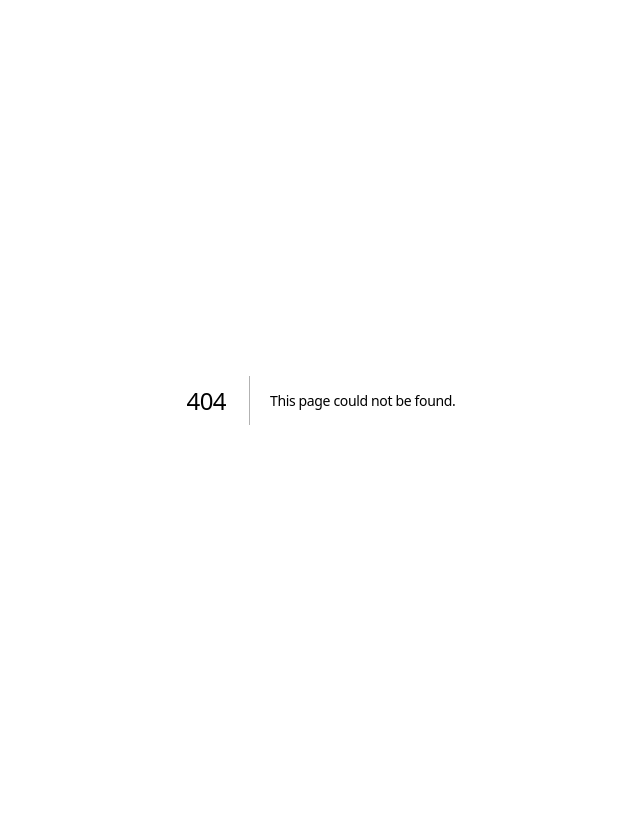
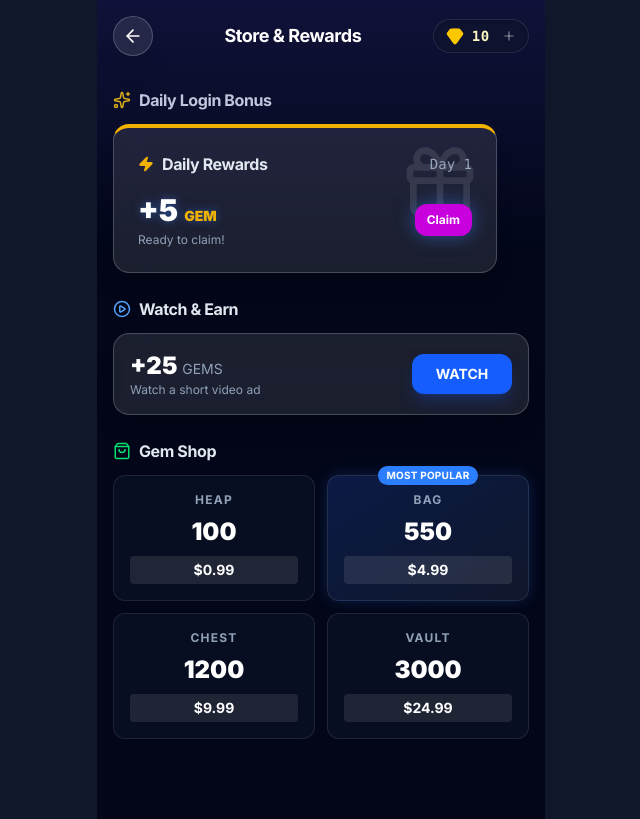
Before and after one commit to Mohit-Aasirwal/titan-arcade, a Next.js app: page /get-gems in a window 1280 px wide. Before the commit this address had no page. Shown: the whole page, without its empty margins (319-959 px from the left). Built offline with nearby package versions, Linux system fonts and the light colour scheme.

Commit message:
feat: get-gems and some type fixes

```diff
--- /dev/null
+++ b/app/get-gems/page.tsx
@@ -0,0 +1,135 @@
+"use client";
+import React, { useState } from 'react';
+import Link from 'next/link';
+import { ArrowLeft, PlayCircle, ShoppingBag, Loader2, Sparkles } from 'lucide-react';
+import { DailyReward } from '@/components/hub/DailyReward';
+import { Button } from '@/components/ui/Button';
+import { usePlayerStore } from '@/store/playerStore';
+import { GemsDisplay } from '@/components/hub/GemsDisplay';
+
+export default function GetGemsPage() {
+  const { gems, addGems } = usePlayerStore();
+  const [isWatchingAd, setIsWatchingAd] = useState(false);
+  const [purchasingBundle, setPurchasingBundle] = useState<string | null>(null);
+
+  const handleWatchAd = () => {
+    setIsWatchingAd(true);
+    // Mock Ad Duration
+    setTimeout(() => {
+        addGems(25);
+        setIsWatchingAd(false);
+        // Optional: Show toast or confetti
+    }, 2000);
+  };
+
+  const handlePurchase = (id: string, amount: number) => {
+    setPurchasingBundle(id);
+    // Mock Purchase Delay
+    setTimeout(() => {
+        addGems(amount);
+        setPurchasingBundle(null);
+        alert(`Successfully purchased ${amount} Gems!`);
+    }, 1000);
+  };
+
+  return (
+    <main className="min-h-screen bg-slate-950 text-white flex flex-col max-w-md mx-auto relative overflow-hidden">
+        {/* Background */}
+        <div className="absolute top-0 inset-x-0 h-64 bg-gradient-to-b from-indigo-900/30 to-transparent pointer-events-none" />
+
+        {/* Header */}
+        <header className="flex items-center justify-between p-4 relative z-10">
+            <Link href="/">
+                <Button variant="glass" size="icon" className="rounded-full">
+                    <ArrowLeft size={20} />
+                </Button>
+            </Link>
+            <h1 className="text-lg font-bold">Store & Rewards</h1>
+            <GemsDisplay amount={gems} />
+        </header>
+
+        <div className="flex-1 overflow-y-auto p-4 space-y-6 pb-20">
+
+            {/* Daily Reward Section */}
+            <section>
+                <div className="flex items-center gap-2 mb-3">
+                     <Sparkles className="text-yellow-400" size={18} />
+                     <h2 className="font-bold text-slate-200">Daily Login Bonus</h2>
+                </div>
+                <DailyReward />
+            </section>
+
+            {/* Watch Ad Section */}
+            <section>
+                <div className="flex items-center gap-2 mb-3">
+                     <PlayCircle className="text-blue-400" size={18} />
+                     <h2 className="font-bold text-slate-200">Watch & Earn</h2>
+                </div>
+
+                <div className="glass-card p-4 flex items-center justify-between group">
+                    <div>
+                        <div className="font-black text-2xl text-white">+25 <span className="text-sm font-normal text-slate-400">GEMS</span></div>
+                        <p className="text-xs text-slate-400">Watch a short video ad</p>
+                    </div>
+                    <Button
+                        onClick={handleWatchAd}
+                        disabled={isWatchingAd}
+                        className="bg-blue-600 hover:bg-blue-500 min-w-[100px]"
+                    >
+                        {isWatchingAd ? <Loader2 className="animate-spin" size={20} /> : "WATCH"}
+                    </Button>
+                </div>
+            </section>
+
+            {/* Shop Section */}
+            <section>
+                <div className="flex items-center gap-2 mb-3">
+                     <ShoppingBag className="text-green-400" size={18} />
+                     <h2 className="font-bold text-slate-200">Gem Shop</h2>
+                </div>
+
+                <div className="grid grid-cols-2 gap-3">
+                    {[
+                        { id: 'heap', amount: 100, price: '$0.99', color: 'bg-slate-800' },
+                        { id: 'bag', amount: 550, price: '$4.99', color: 'bg-slate-800', popular: true },
+                        { id: 'chest', amount: 1200, price: '$9.99', color: 'from-amber-900/50 to-amber-700/20' },
+                        { id: 'vault', amount: 3000, price: '$24.99', color: 'from-purple-900/50 to-purple-700/20' },
+                    ].map((bundle) => (
+                        <button
+                            key={bundle.id}
+                            onClick={() => handlePurchase(bundle.id, bundle.amount)}
+                            disabled={!!purchasingBundle}
+                            className={`
+                                relative p-4 rounded-xl border border-white/10 flex flex-col items-center gap-2 transition-all active:scale-95
+                                ${bundle.popular ? 'bg-gradient-to-br from-blue-900/40 to-slate-900 border-blue-500/50 shadow-[0_0_15px_rgba(59,130,246,0.2)]' : 'bg-slate-900/50'}
+                            `}
+                        >
+                            {bundle.popular && (
+                                <div className="absolute -top-2.5 bg-blue-500 text-white text-[10px] font-bold px-2 py-0.5 rounded-full tracking-wide">
+                                    MOST POPULAR
+                                </div>
+                            )}
+
+                            <div className="text-xs text-slate-400 font-bold tracking-widest uppercase">
+                                {bundle.id}
+                            </div>
+
+                            <div className="text-2xl font-black text-white text-glow-sm">
+                                {bundle.amount}
+                            </div>
+
+                            {purchasingBundle === bundle.id ? (
+                                <Loader2 className="animate-spin text-slate-500 my-1" size={20} />
+                            ) : (
+                                <div className="bg-white/10 hover:bg-white/20 px-3 py-1 rounded text-sm font-bold text-white transition-colors w-full">
+                                    {bundle.price}
+                                </div>
+                            )}
+                        </button>
+                    ))}
+                </div>
+            </section>
+        </div>
+    </main>
+  );
+}
--- a/components/game/GameCanvas.tsx
+++ b/components/game/GameCanvas.tsx
@@ -42,6 +42,18 @@ export const GameCanvas = () => {
         height: window.innerHeight
     });
   }, []);
+
+  const [stars, setStars] = useState<{x:number, y:number, radius:number, opacity:number}[]>([]);
+
+  useEffect(() => {
+    if (dimensions.width === 0) return;
+    setStars([...Array(30)].map(() => ({
+        x: Math.random() * dimensions.width,
+        y: Math.random() * dimensions.height,
+        radius: Math.random() * 2,
+        opacity: 0.3
+    })));
+  }, [dimensions]);
 
   // Game State (Render)
   const [playerX, setPlayerX] = useState(200);
@@ -98,10 +110,13 @@ export const GameCanvas = () => {
     };
   }, []);
 
+  // Loop Ref to avoid recursion dependency
+  const loopRef = useRef<() => void>(() => {});
+
   const update = useCallback(() => {
     const state = gameState.current;
     if (!state.isPlaying || state.isPaused) {
-        requestRef.current = requestAnimationFrame(update);
+        requestRef.current = requestAnimationFrame(() => loopRef.current());
         return;
     }
 
@@ -122,6 +137,7 @@ export const GameCanvas = () => {
 
     // 3. Spawning
     if (frameCount.current % SPAWN_RATE === 0) {
+        // Use logic...
         const size = 30 + Math.random() * 20;
         const variant = Math.random() < 0.33 ? '1' : Math.random() < 0.66 ? '2' : '3';
         state.enemies.push({
@@ -215,18 +231,22 @@ export const GameCanvas = () => {
     setBullets([...state.bullets]); // Create new ref to trigger render
     setEnemies([...state.enemies]);
 
-    requestRef.current = requestAnimationFrame(update);
+    requestRef.current = requestAnimationFrame(() => loopRef.current());
   }, [dimensions, addScore, loseLife, tickTimer]);
+
+  useEffect(() => {
+    loopRef.current = update;
+  }, [update]);
 
   useEffect(() => {
     // Start or restart the loop whenever playing state changes
     if (isPlaying && !isPaused) {
-       requestRef.current = requestAnimationFrame(update);
+       requestRef.current = requestAnimationFrame(() => loopRef.current());
     }
     return () => {
         if (requestRef.current) cancelAnimationFrame(requestRef.current);
     };
-  }, [isPlaying, isPaused, update]);
+  }, [isPlaying, isPaused]);
 
   if (!isClient) return <div className="bg-slate-900 w-full h-full" />;
 
@@ -242,7 +262,7 @@ export const GameCanvas = () => {
             `
         }}
     >
-        <div className="absolute inset-0 bg-[url('/bg-stars.png')] opacity-50" /> {/* Fallback or texture if available, else just gradients */}
+        <div className="absolute inset-0 bg-[url('/bg-stars.png')] opacity-50" />
         <div className="absolute inset-0 bg-gradient-to-t from-purple-900/10 via-transparent to-blue-900/5 pointer-events-none" />
 
         <Stage
@@ -255,14 +275,14 @@ export const GameCanvas = () => {
         >
             <Layer>
                 {/* Stars */}
-                {[...Array(30)].map((_, i) => (
+                {stars.map((star, i) => (
                     <Circle
                         key={i}
-                        x={Math.random() * dimensions.width}
-                        y={Math.random() * dimensions.height}
-                        radius={Math.random() * 2}
+                        x={star.x}
+                        y={star.y}
+                        radius={star.radius}
                         fill="white"
-                        opacity={0.3}
+                        opacity={star.opacity}
                     />
                 ))}
 
--- a/components/hub/DailyReward.tsx
+++ b/components/hub/DailyReward.tsx
@@ -1,37 +1,26 @@
-import React, { useEffect, useState } from 'react';
+import React from 'react';
 import { usePlayerStore } from '@/store/playerStore';
-import { motion } from 'framer-motion';
 import { Gift, Zap } from 'lucide-react';
 import { Button } from '@/components/ui/Button';
 
 export const DailyReward = () => {
   const { dailyStreak, lastLogin, updateDailyStreak } = usePlayerStore();
-  const [canClaim, setCanClaim] = useState(false);
-
-  useEffect(() => {
+  // Derived state (no need for effect)
+  const canClaim = React.useMemo(() => {
     const today = new Date();
     today.setHours(0, 0, 0, 0);
 
-    if (!lastLogin) {
-      setCanClaim(true);
-      return;
-    }
+    if (!lastLogin) return true;
 
     const last = new Date(lastLogin);
     last.setHours(0, 0, 0, 0);
 
     // Check if Last Login was yesterday or before
-    // If today > last login date
-    if (today.getTime() > last.getTime()) {
-      setCanClaim(true);
-    } else {
-        setCanClaim(false);
-    }
+    return today.getTime() > last.getTime();
   }, [lastLogin]);
 
   const handleClaim = () => {
     updateDailyStreak();
-    setCanClaim(false);
   };
 
   return (
--- a/components/hub/GemsDisplay.tsx
+++ b/components/hub/GemsDisplay.tsx
@@ -1,11 +1,17 @@
 import { Gem } from 'lucide-react';
 import React from 'react';
 
+import Link from 'next/link';
+import { Plus } from 'lucide-react';
+
 export const GemsDisplay = ({ amount }: { amount: number }) => {
   return (
-    <div className="flex items-center gap-2 bg-slate-900/50 backdrop-blur-md px-4 py-2 rounded-full border border-white/10 shadow-inner">
-      <Gem className="text-yellow-400" size={20} fill="currentColor" />
-      <span className="font-bold text-yellow-100 font-mono tracking-wider">{amount}</span>
-    </div>
+    <Link href="/get-gems">
+      <div className="group flex items-center gap-2 bg-slate-900/50 backdrop-blur-md px-3 py-1.5 rounded-full border border-white/10 shadow-inner hover:bg-slate-800 transition-colors cursor-pointer">
+        <Gem className="text-yellow-400 group-hover:scale-110 transition-transform" size={18} fill="currentColor" />
+        <span className="font-bold text-yellow-100 font-mono tracking-wider text-sm">{amount}</span>
+        <Plus size={14} className="text-white/50 group-hover:text-white transition-colors ml-1" />
+      </div>
+    </Link>
   );
 };
--- a/components/ui/Button.tsx
+++ b/components/ui/Button.tsx
@@ -3,7 +3,7 @@ import { cn } from '@/lib/utils'; // Assuming cn utility exists, if not I'll cre
 
 interface ButtonProps extends React.ButtonHTMLAttributes<HTMLButtonElement> {
   variant?: 'primary' | 'secondary' | 'accent' | 'danger' | 'ghost' | 'glass';
-  size?: 'sm' | 'md' | 'lg' | 'xl';
+  size?: 'sm' | 'md' | 'lg' | 'xl' | 'icon';
   isLoading?: boolean;
 }
 
@@ -26,6 +26,7 @@ export const Button = React.forwardRef<HTMLButtonElement, ButtonProps>(
       md: "h-10 px-4 text-sm",
       lg: "h-12 px-6 text-base",
       xl: "h-14 px-8 text-lg w-full",
+      icon: "h-10 w-10 p-0 flex items-center justify-center",
     };
 
     return (
```
